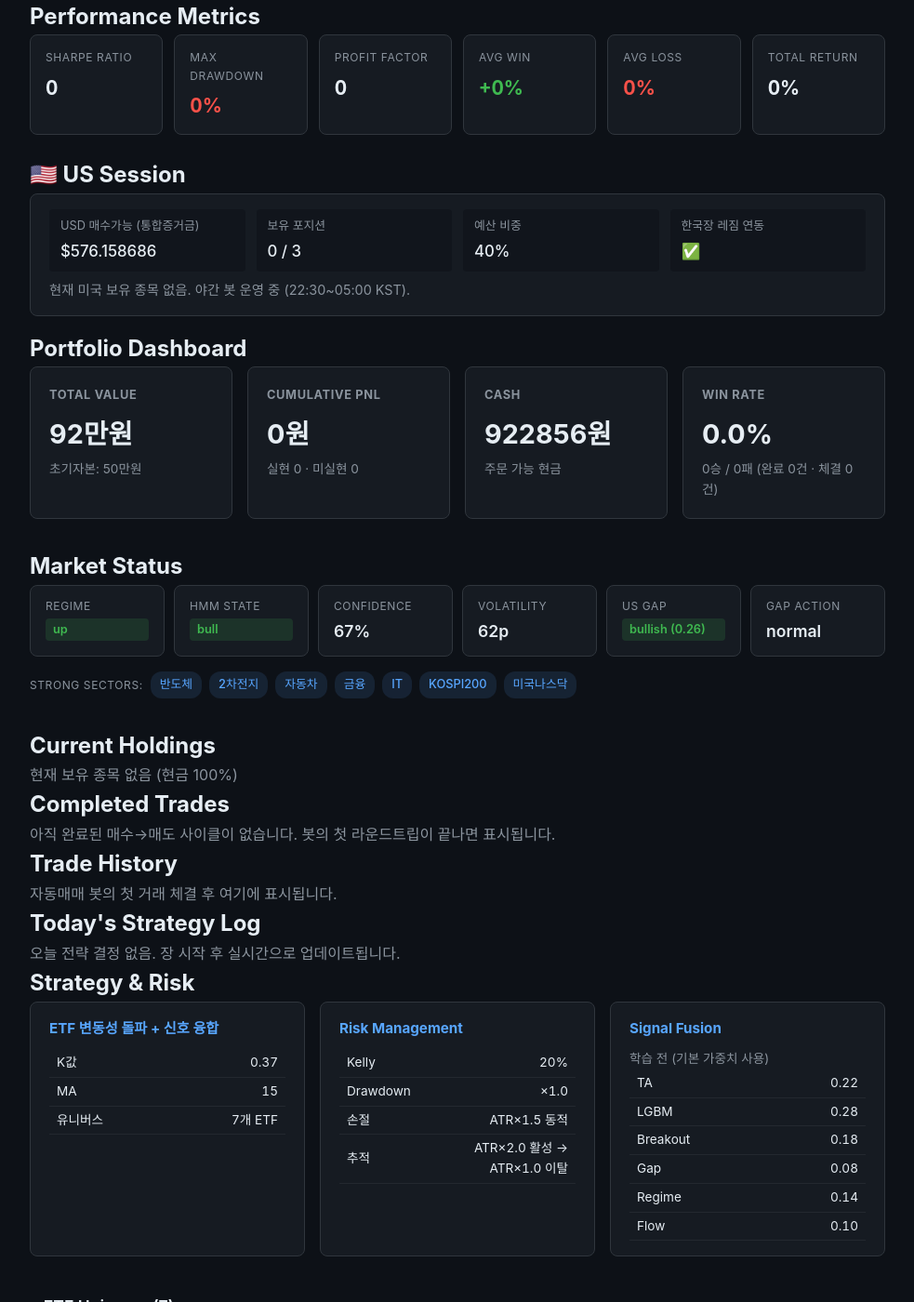
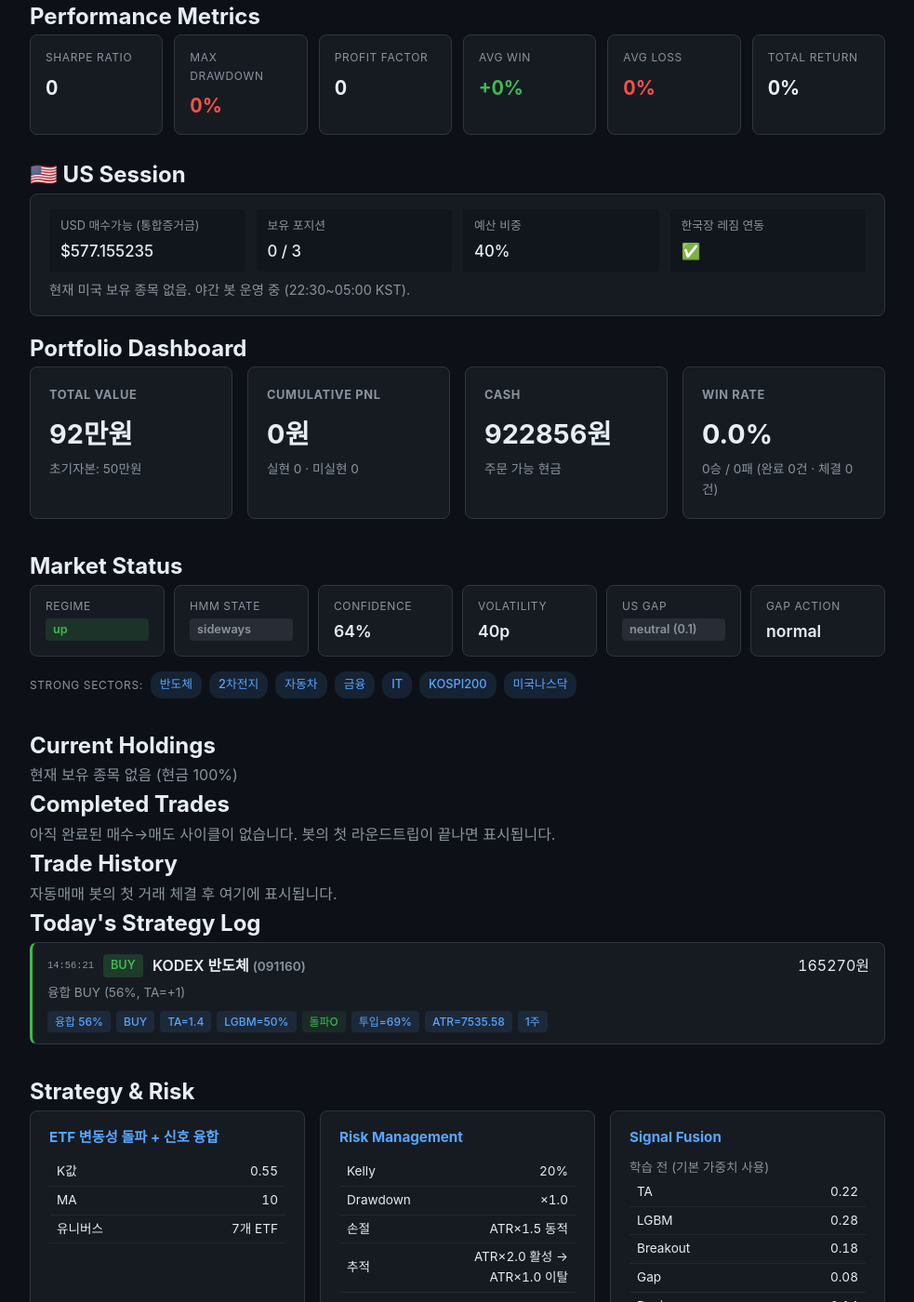
Before and after one commit to BudongJW/kis-trading-journal, a Jekyll site: the page built from index.html, in a window 1280 px wide and 1400 px high, scrolled down 660 px. Shown: the whole window at 93% size, without its empty margins (148-1131 px from the left). Built offline with Jekyll 4.4.1, drawn with Linux system fonts in a browser that asks for light colours; nearby versions of some CDN libraries; some of the changed text lies outside the part shown.

Commit message:
auto: portfolio update 15:31

```diff
--- a/_data/portfolio.json
+++ b/_data/portfolio.json
@@ -1,5 +1,5 @@
 {
-  "updated_at": "2026-05-30T07:28:41.930510",
+  "updated_at": "2026-06-01T15:31:01.997148",
   "initial_capital": 500000,
   "cash": 922856,
   "holdings": [],
@@ -31,7 +31,7 @@
   "realized": [],
   "rejected_orders": [],
   "today_summary": {
-    "date": "2026-05-30",
+    "date": "2026-06-01",
     "buys": 0,
     "sells": 0,
     "completed_round_trips": 0,
@@ -237,17 +237,32 @@
       "hmm_state": "bull",
       "confidence": 0.671,
       "k_value": 0.37
+    },
+    {
+      "date": "2026-06-01",
+      "total_value": 922856,
+      "cash": 922856,
+      "holdings_value": 0,
+      "day_pnl": 0,
+      "cumul_pnl": 0,
+      "realized_pnl": 0,
+      "unrealized_pnl": 0,
+      "net_deposit": 422856,
+      "regime": "up",
+      "hmm_state": "sideways",
+      "confidence": 0.64,
+      "k_value": 0.55
     }
   ],
   "market": {
     "regime": "up",
-    "hmm_state": "bull",
-    "confidence": 0.671,
+    "hmm_state": "sideways",
+    "confidence": 0.64,
     "volatility": "normal",
-    "vol_percentile": 62.0,
+    "vol_percentile": 40.0,
     "overnight_gap": {
-      "direction": "bullish",
-      "strength": 0.26,
+      "direction": "neutral",
+      "strength": 0.1,
       "action": "normal"
     },
     "strong_sectors": [
@@ -263,8 +278,8 @@
   "strategy": {
     "name": "ETF 변동성 돌파 + 신호 융합",
     "params": {
-      "k": 0.37,
-      "trend_ma": 15
+      "k": 0.55,
+      "trend_ma": 10
     },
     "universe_count": 7,
     "universe": [
@@ -309,17 +324,41 @@
     "trained": false
   },
   "bear_strategy": {
-    "regime": "BULL",
-    "enabled": false
+    "enabled": true,
+    "regime": "CAUTION",
+    "confidence": 0.65,
+    "sma_ratio": 1.0163,
+    "canary_bad": 1,
+    "canary_scores": {
+      "195930": 0.8845,
+      "132030": -0.3699
+    }
   },
   "us_session": {
     "enabled": true,
-    "cash_usd": 576.158686,
+    "cash_usd": 577.155235,
     "positions": 0,
     "holdings": [],
     "max_positions": 3,
     "budget_pct": 0.4,
     "regime_linked": true
   },
-  "decisions": []
+  "decisions": [
+    {
+      "time": "14:56:21",
+      "symbol": "091160",
+      "name": "KODEX 반도체",
+      "action": "buy",
+      "reason": "융합 BUY (56%, TA=+1)",
+      "price": 165270,
+      "fusion_prob": 0.558,
+      "fusion_signal": "BUY",
+      "ta_total": 1.4,
+      "lgbm_prob": 0.5,
+      "breakout": true,
+      "sizing_ratio": 0.69,
+      "atr_at_buy": 7535.58,
+      "qty": 1
+    }
+  ]
 }
```
